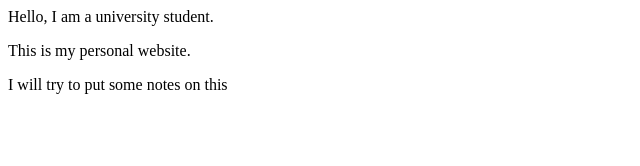
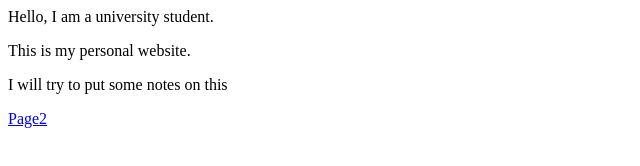
Before and after one commit to DrinkingUnderMoon/DrinkingUnderMoon.github.io, a plain HTML site: page index.html in a window 1280 px wide. Shown: the full height of the page, 0-640 px from the left. Drawn offline with Linux system fonts and the light colour scheme.

Commit message:
Update index.html

```diff
--- a/index.html
+++ b/index.html
@@ -1,3 +1,4 @@
 <p>Hello, I am a university student.</p>
 <p>This is my personal website.</p>
 <p>I will try to put some notes on this</p>
+<a href="MyWiki.html">Page2</a>
```
